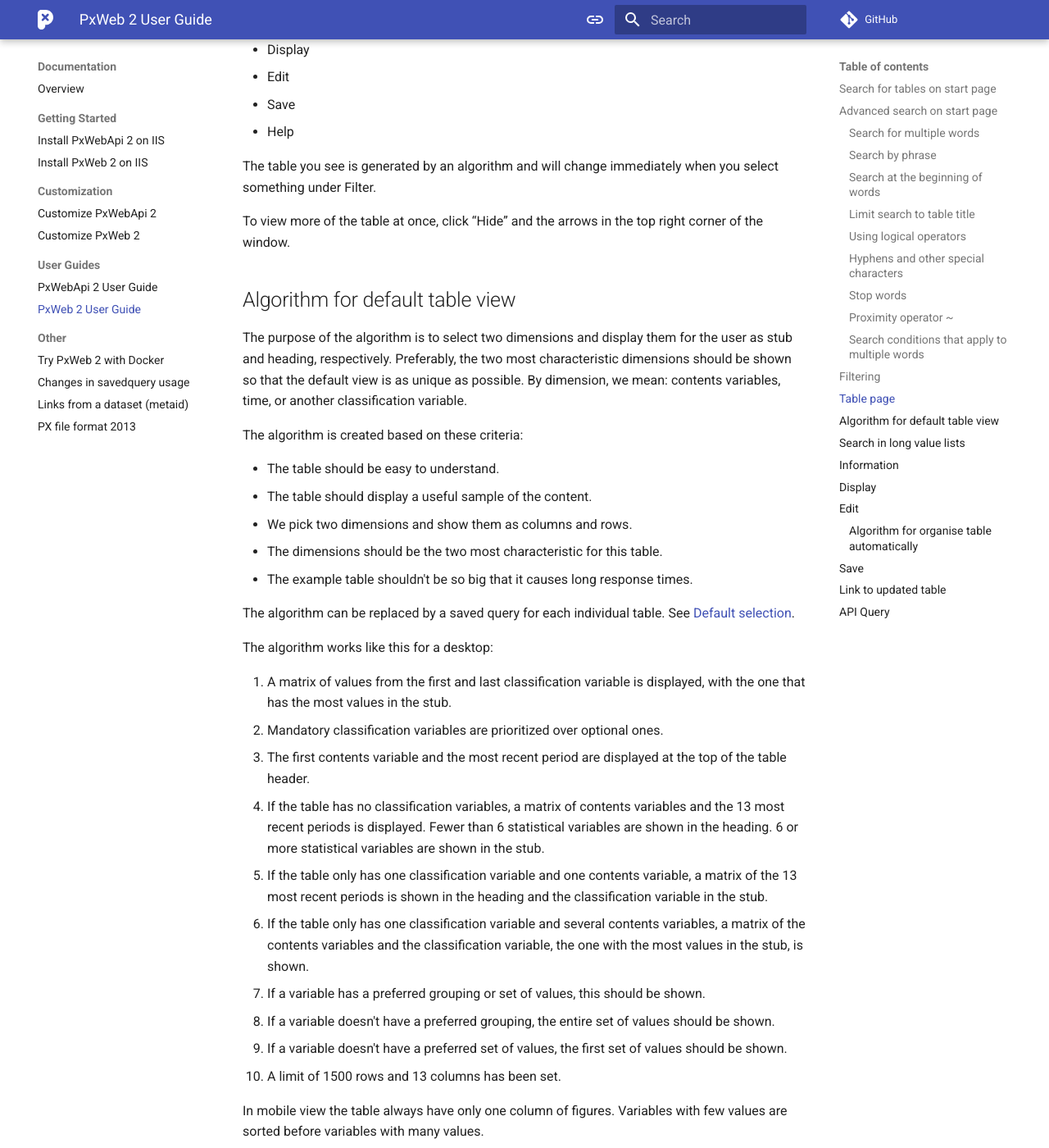
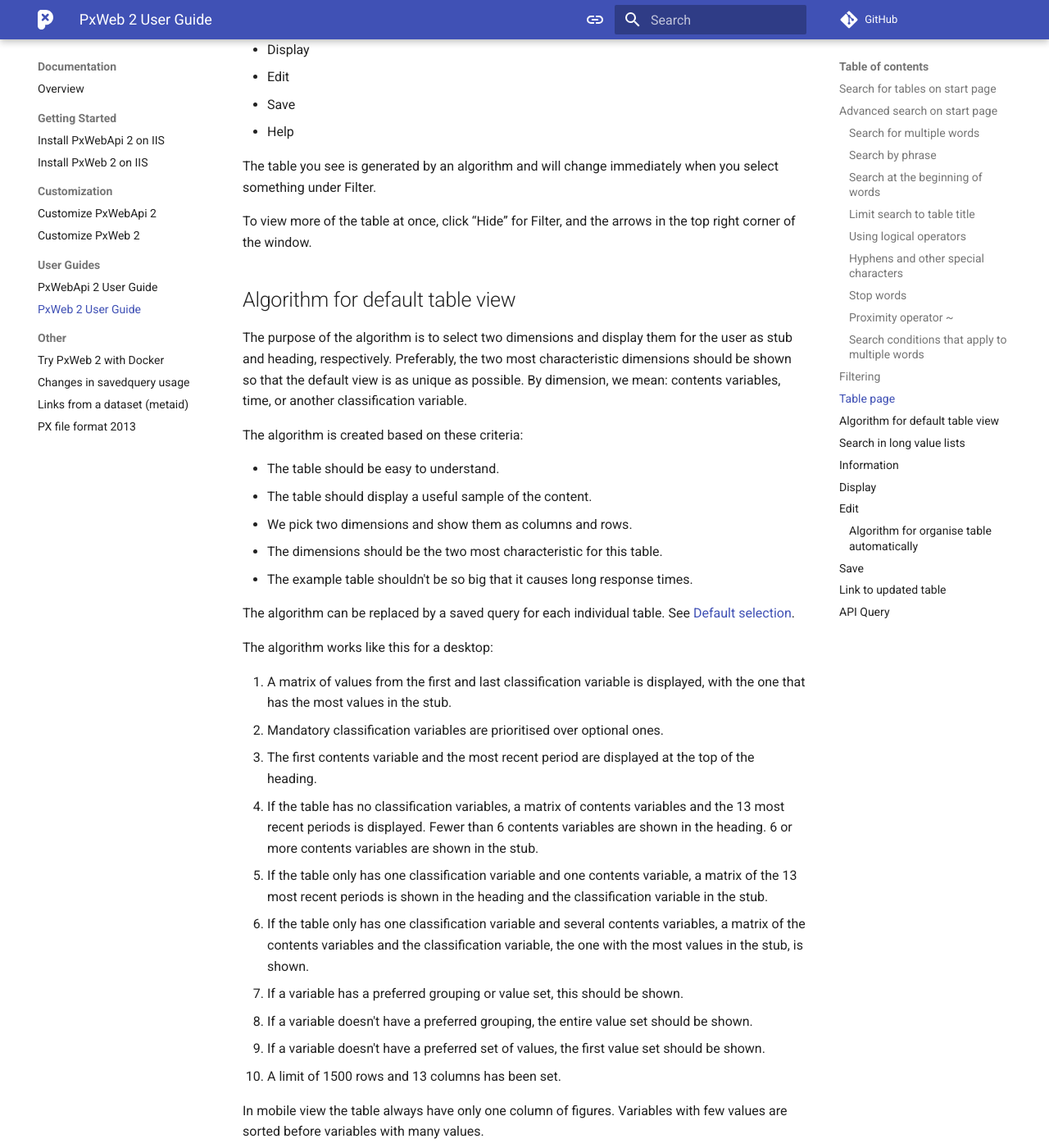
Before and after one commit to PxTools/pxtools.github.io, an MkDocs documentation site: the page built from docs/PxWeb2/documentation/General.md, in a window 1280 px wide and 1400 px high, scrolled down 2852 px. Shown: the whole window at 82% size. Built offline with MkDocs 1.6.1 and Material for MkDocs 9.7.7, drawn with Linux system fonts in a browser that asks for light colours; comment, search, counter and statistics services are not loaded; some of the changed text lies outside the part shown.

Commit message:
Fix typos in user guide (#114)

```diff
--- a/docs/PxWeb2/documentation/General.md
+++ b/docs/PxWeb2/documentation/General.md
@@ -80,7 +80,7 @@ The table page is divided into three sections. On the far left, there are five b
 
 The table you see is generated by an algorithm and will change immediately when you select something under Filter.
 
-To view more of the table at once, click “Hide” and the arrows in the top right corner of the window.
+To view more of the table at once, click “Hide” for Filter, and the arrows in the top right corner of the window.
 
 ## Algorithm for default table view
 The purpose of the algorithm is to select two dimensions and display them for the user as stub and heading, respectively. Preferably, the two most characteristic dimensions should be shown so that the default view is as unique as possible. By dimension, we mean: contents variables, time, or another classification variable.
@@ -98,14 +98,14 @@ The algorithm can be replaced by a saved query for each individual table. See [D
 The algorithm works like this for a desktop:
 
 1.  A matrix of values from the first and last classification variable is displayed, with the one that has the most values in the stub.
-2.  Mandatory classification variables are prioritized over optional ones.
-3.  The first contents variable and the most recent period are displayed at the top of the table header.
-4.   If the table has no classification variables, a matrix of contents variables and the 13 most recent periods is displayed. Fewer than 6 statistical variables are shown in the heading. 6 or more statistical variables are shown in the stub.
+2.  Mandatory classification variables are prioritised over optional ones.
+3.  The first contents variable and the most recent period are displayed at the top of the heading.
+4.   If the table has no classification variables, a matrix of contents variables and the 13 most recent periods is displayed. Fewer than 6 contents variables are shown in the heading. 6 or more contents variables are shown in the stub.
 5.   If the table only has one classification variable and one contents variable, a matrix of the 13 most recent periods is shown in the heading and the classification variable in the stub.
 6.   If the table only has one classification variable and several contents variables, a matrix of the contents variables and the classification variable, the one with the most values in the stub, is shown.
-7.   If a variable has a preferred grouping or set of values, this should be shown.
-8.   If a variable doesn't have a preferred grouping, the entire set of values should be shown.
-9.   If a variable doesn't have a preferred set of values, the first set of values should be shown.
+7.   If a variable has a preferred grouping or value set, this should be shown.
+8.   If a variable doesn't have a preferred grouping, the entire value set should be shown.
+9.   If a variable doesn't have a preferred set of values, the first value set should be shown.
 10.	  A limit of 1500 rows and 13 columns has been set.
 
 In mobile view the table always have only one column of figures. Variables with few values are sorted before variables with many values.
```
Also changed, not shown: other parts of docs/PxWeb2/documentation/General.md (+2 -2 lines).
